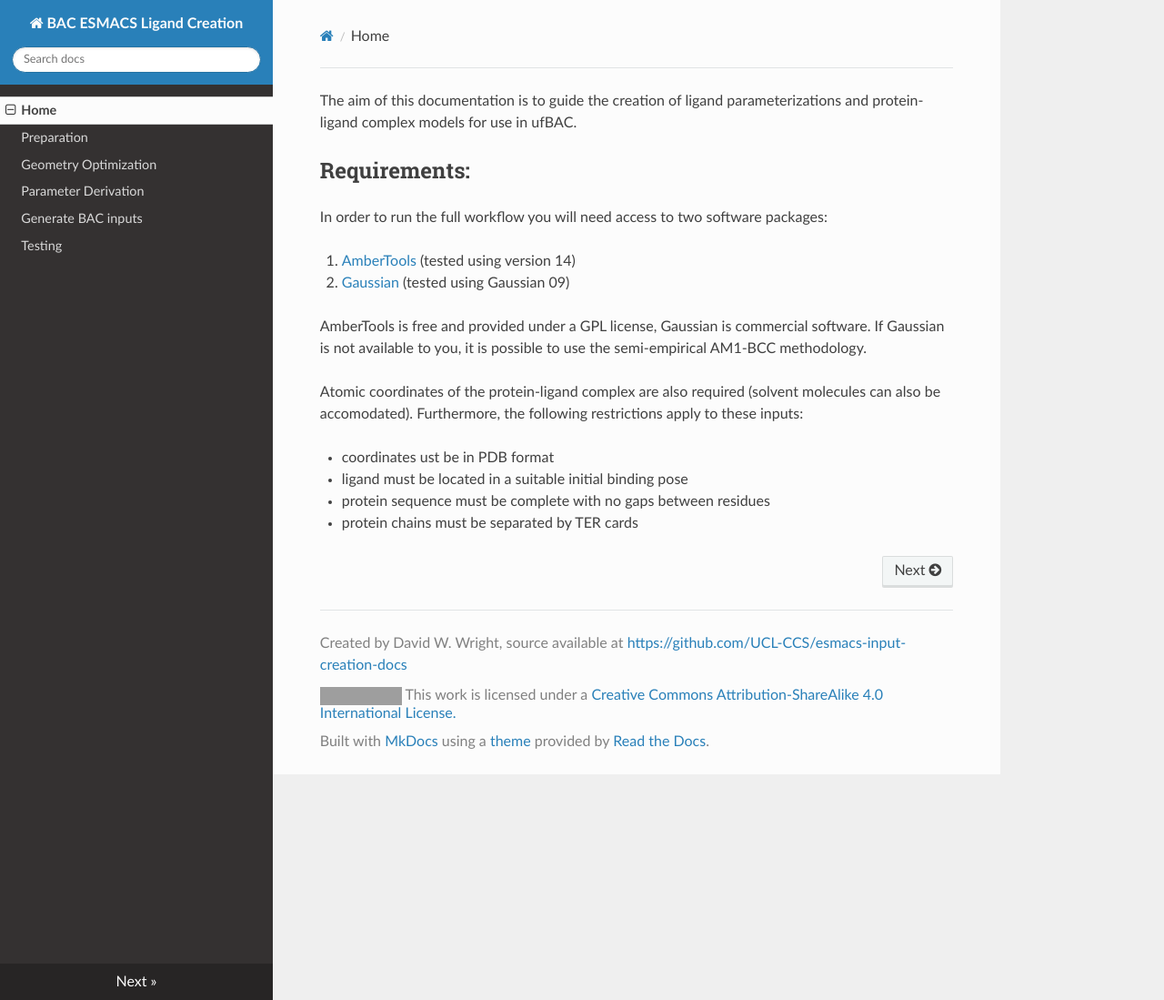
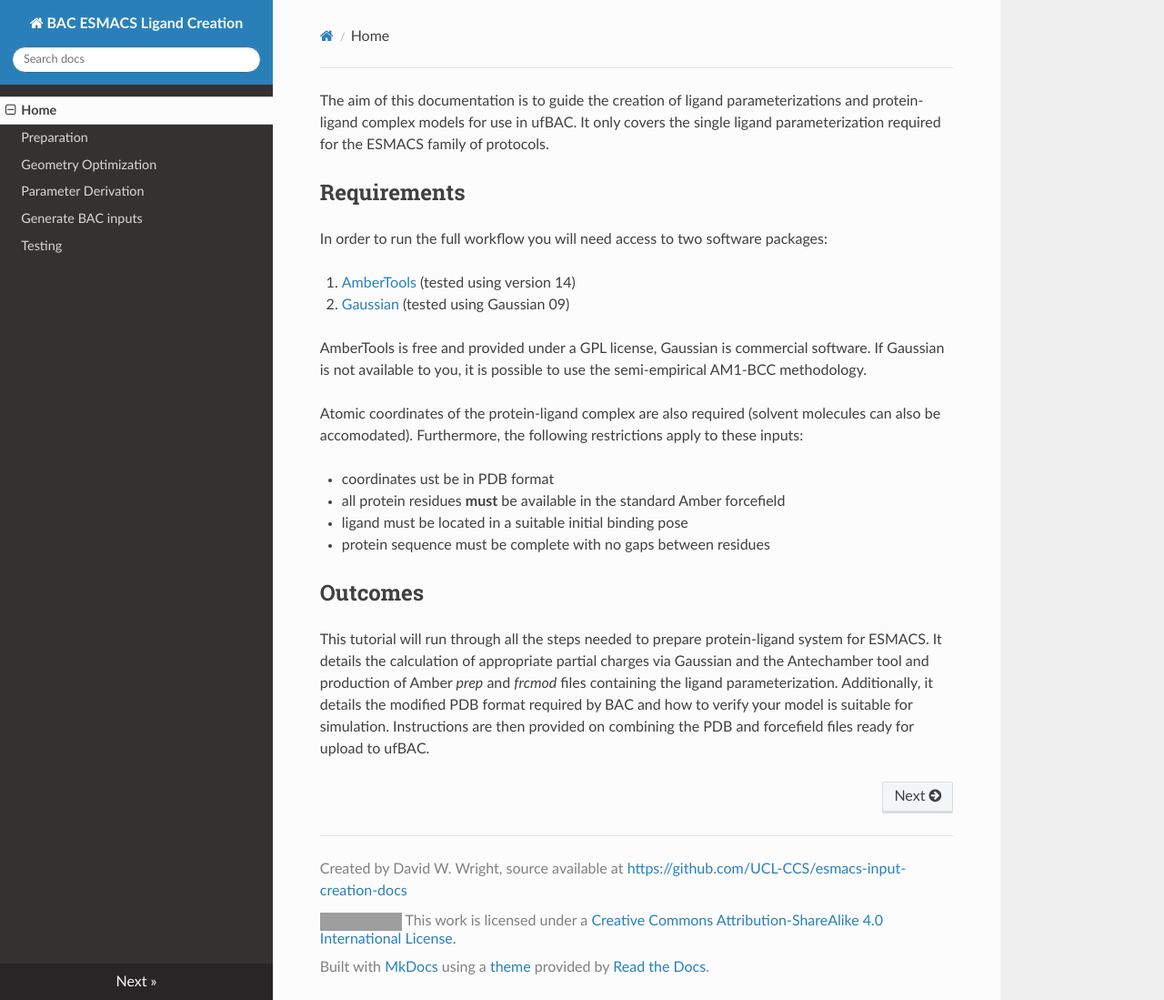
Before and after one commit to UCL-CCS/esmacs-input-creation-docs, an MkDocs documentation site: the page built from docs/index.md, in a window 1280 px wide and 1099 px high. Shown: the whole window at 91% size. Built offline with MkDocs 1.6.1, drawn with Linux system fonts in a browser that asks for light colours; nearby versions of some CDN libraries; old or Windows-style settings are respelled for this version of MkDocs; grey boxes are pictures that could not be loaded.

Commit message:
Intro first draft

```diff
--- a/docs/index.md
+++ b/docs/index.md
@@ -1,8 +1,8 @@
 
 The aim of this documentation is to guide the creation of ligand parameterizations and protein-ligand complex models for use in ufBAC.
+It only covers the single ligand parameterization required for the ESMACS family of protocols.
 
-
-## Requirements:
+## Requirements
 
 In order to run the full workflow you will need access to two software packages:
 
@@ -16,6 +16,13 @@ Atomic coordinates of the protein-ligand complex are also required (solvent mole
 Furthermore, the following restrictions apply to these inputs:
 
 *  coordinates ust be in PDB format
+*  all protein residues **must** be available in the standard Amber forcefield
 *  ligand must be located in a suitable initial binding pose
 *  protein sequence must be complete with no gaps between residues
-*  protein chains must be separated by TER cards
+
+## Outcomes
+
+This tutorial will run through all the steps needed to prepare protein-ligand system for ESMACS.
+It details the calculation of appropriate partial charges via Gaussian and the Antechamber tool and production of Amber *prep* and *frcmod* files containing the ligand parameterization.
+Additionally, it details the modified PDB format required by BAC and how to verify your model is suitable for simulation.
+Instructions are then provided on combining the PDB and forcefield files ready for upload to ufBAC.
```
